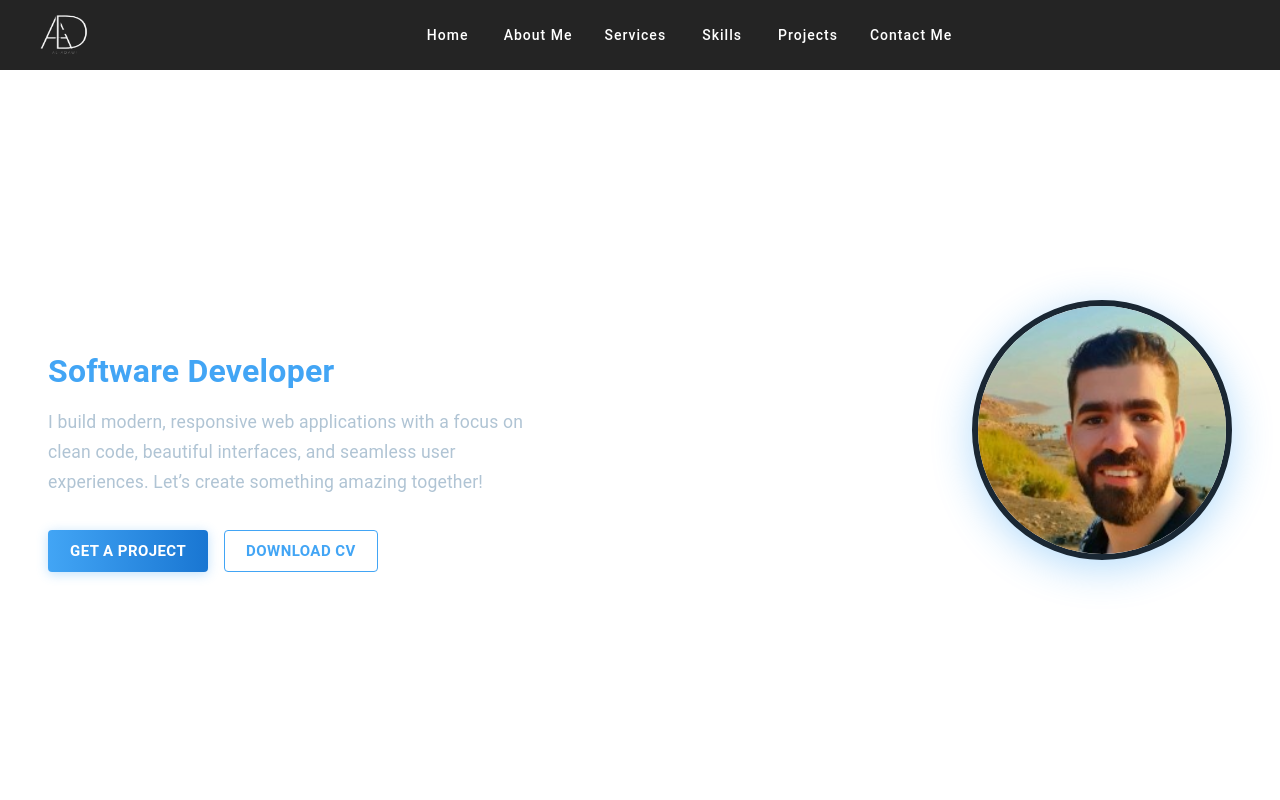
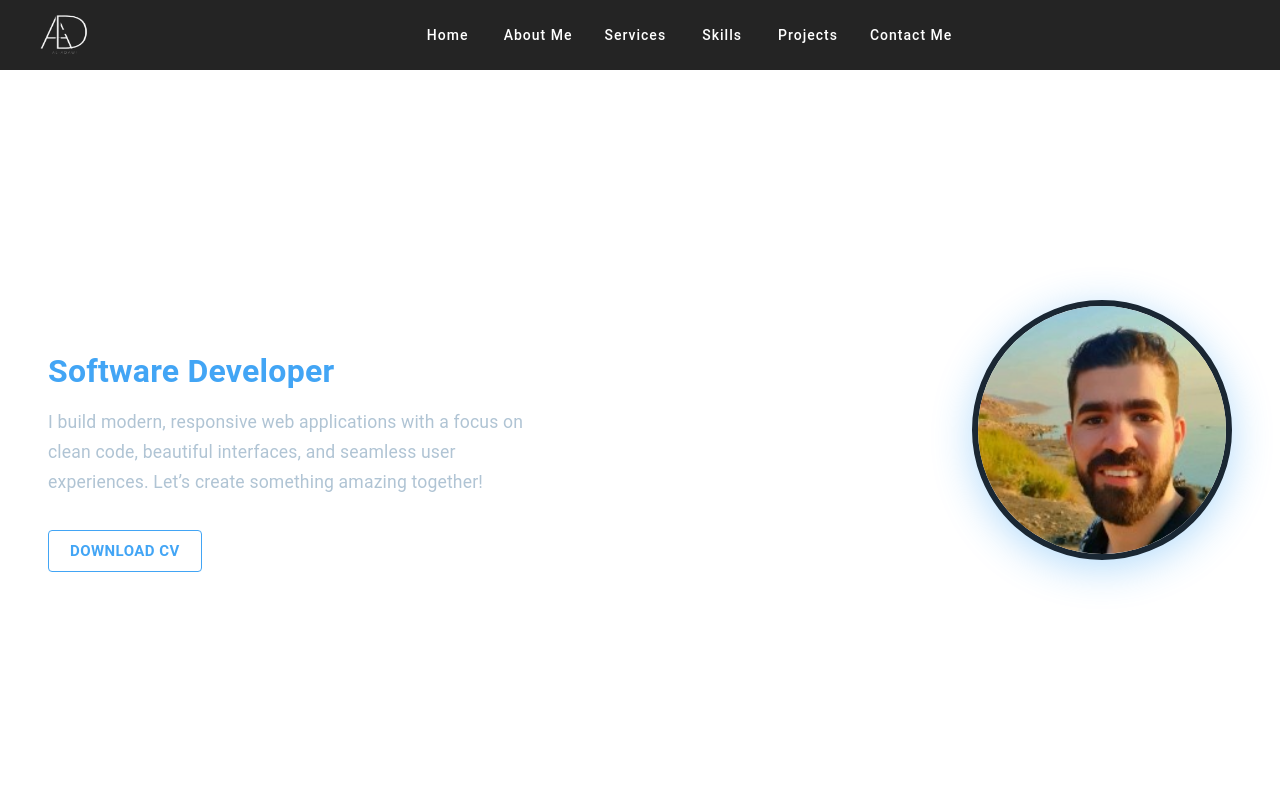
Before and after one commit to Aladawi97/portfolio, a React (Vite) app: page / in a window 1280 px wide. Shown: the top 800 px of the page. Built offline with nearby package versions, Linux system fonts and the light colour scheme.

Commit message:
remove: removed Get a project button

```diff
--- a/src/components/HeroSection.jsx
+++ b/src/components/HeroSection.jsx
@@ -85,24 +85,7 @@ export default function HeroSection() {
             create something amazing together!
           </Typography>
           <Stack direction="row" spacing={2}>
-            <Button
-              variant="contained"
-              size="large"
-              sx={{
-                background: blueBtnGradient,
-                color: "#fff",
-                fontWeight: "bold",
-                boxShadow: "0 2px 12px 0 #42a5f555",
-                "&:hover": {
-                  background:
-                    "linear-gradient(90deg, #64b5f6 0%, #1976d2 100%)",
-                  boxShadow: "0 4px 24px 0 #42a5f5aa",
-                },
-              }}
-              href="/contact"
-            >
-              Get a project
-            </Button>
+
             <a
               href="/temp.pdf"
               download="Yihea_Aladawi_CV.pdf"
```
